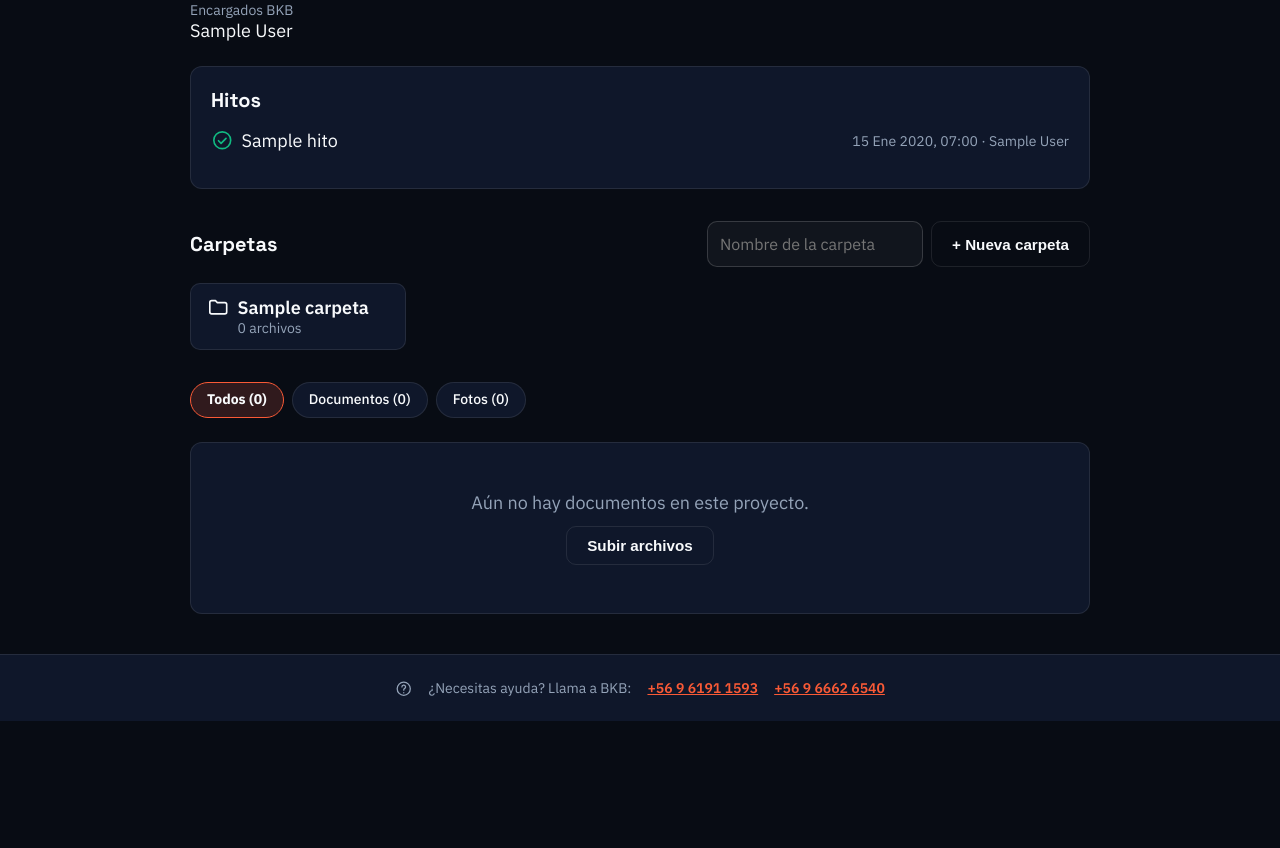
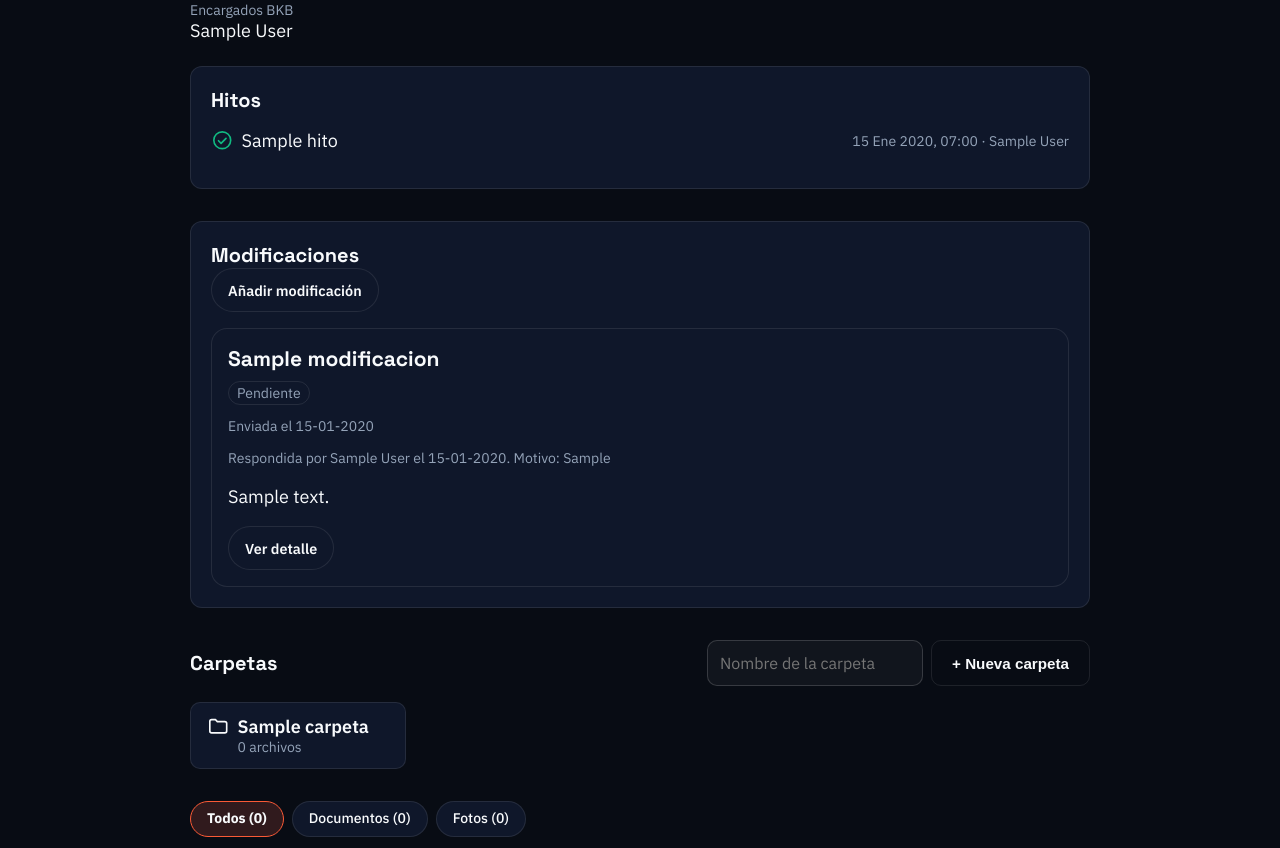
Before and after one commit to blindjamin/BKB, a Django app: page /proyectos/00000000-0000-0000-0000-000000000001/ in a window 1280 px wide. Shown: the part 461-1309 px from the top of the page. Before the commit the page ends 1182 px from the top, so only its background shows below. Run offline with Django 5.2, Linux system fonts and the light colour scheme; a user stored in the database is signed in; tables that the repository leaves empty hold one stand-in row (values such as "Sample post"); parts of the project's set-up code (start-up, migrations or seed data) failed here and were passed over.

Commit message:
feat(portal): sección Modificaciones en el panel del proyecto (T20)
Co-Authored-By: Claude Opus 5.5 <noreply@anthropic.com>

```diff
--- a/apps/portal/documentos/views.py
+++ b/apps/portal/documentos/views.py
@@ -3,7 +3,7 @@ import uuid
 from django.conf import settings
 from django.contrib import messages
 from django.db import transaction
-from django.db.models import Count, Max, Q
+from django.db.models import Count, Max, Prefetch, Q
 from django.core.exceptions import PermissionDenied
 from django.http import HttpResponseBadRequest, Http404
 from django.shortcuts import render, get_object_or_404, redirect
@@ -24,13 +24,17 @@ from .permisos import (
     puede_gestionar_estructura,
     archivos_visibles,
     archivos_visibles_para,
+    firmar_enlace,
+    modificaciones_visibles,
     puede_subir,
     puede_borrar,
     puede_editar_proyecto,
     puede_responder_cliente,
     ve_archivos,
 )
-from .models import Carpeta, DescargaLog, Empresa, EstadoArchivo, EstadoProyecto, Proyecto, RechazoRevision
+from .models import (
+    Archivo, Carpeta, DescargaLog, Empresa, EstadoArchivo, EstadoModificacion, EstadoProyecto, Proyecto,
+    RechazoRevision)
 from .storage import url_descarga
 from .subidas import EXTENSIONES_PERMITIDAS
 
@@ -209,6 +213,16 @@ def _hitos_con_actual(proyecto):
     return hitos
 
 
+def _modificaciones(usuario, proyecto):  # M8
+    ms = list(modificaciones_visibles(usuario).filter(proyecto=proyecto).select_related('respondida_por')
+              .prefetch_related(Prefetch('adjuntos', queryset=Archivo.objects.filter(
+                  estado=EstadoArchivo.DISPONIBLE, eliminado_en__isnull=True), to_attr='adjuntos_visibles')))
+    responde = puede_responder_cliente(usuario, proyecto)
+    for m in ms:
+        m.enlace = firmar_enlace(m, usuario) if responde and m.estado == EstadoModificacion.PENDIENTE else None  # M5
+    return ms
+
+
 @login_required
 def detalle_proyecto(request, pk):
     proyecto = get_object_or_404(proyectos_visibles(request.user), pk=pk)
@@ -218,6 +232,7 @@ def detalle_proyecto(request, pk):
             'hitos': _hitos_con_actual(proyecto),
             'revision': proyecto.revision_por_responder() if puede_responder_cliente(request.user, proyecto) else None,
             'rechazos': proyecto.rechazos_revision.select_related('usuario'),
+            'modificaciones': _modificaciones(request.user, proyecto),
         })
 
     carpeta_activa = None
@@ -271,6 +286,7 @@ def detalle_proyecto(request, pk):
         'max_upload_mb': settings.MAX_UPLOAD_MB,
         'extensiones': sorted(EXTENSIONES_PERMITIDAS),
         'puede_gestionar': puede_gestionar_estructura(request.user),
+        'modificaciones': _modificaciones(request.user, proyecto),
     }
     return render(request, 'archivos.html', context)
 
--- a/apps/portal/static/portal.css
+++ b/apps/portal/static/portal.css
@@ -2493,3 +2493,29 @@ a[href^="mailto:"] {
     color: var(--accent-text);
     text-underline-offset: 3px;
 }
+
+/* Modificaciones del proyecto (M8) */
+.modificaciones-lista {
+    display: grid;
+    gap: var(--space-4);
+    margin-top: var(--space-4);
+}
+
+.modificacion {
+    padding: var(--space-4);
+    background-color: var(--card-bg);
+    border: 1px solid var(--card-border);
+    border-radius: var(--bkb-radius-card, 16px);
+    color: var(--text-main);
+}
+
+.modificacion h3 {
+    margin: 0 0 var(--space-2);
+}
+
+.modificacion-adjuntos {
+    display: flex;
+    flex-wrap: wrap;
+    gap: var(--space-2);
+    margin-bottom: var(--space-3, 12px);
+}
--- a/apps/portal/templates/archivos.html
+++ b/apps/portal/templates/archivos.html
@@ -88,6 +88,10 @@
         </div>
     </section>
 
+    {% if not carpeta_activa %}
+    {% include "includes/modificaciones.html" %}
+    {% endif %}
+
     <section class="carpetas">
         {% if carpeta_activa %}
             <div class="carpeta-activa-acciones">
--- a/apps/portal/templates/avance.html
+++ b/apps/portal/templates/avance.html
@@ -71,9 +71,6 @@
     </section>
     {% endif %}
 
-    <section class="hitos" id="modificaciones">
-        <h2 class="seccion-title">Modificaciones</h2>
-        <p class="view-subtitle">No hay modificaciones por ahora.</p>
-    </section>
+    {% include "includes/modificaciones.html" %}
 </div>
 {% endblock %}
--- /dev/null
+++ b/apps/portal/templates/includes/modificaciones.html
@@ -0,0 +1,36 @@
+<section class="hitos" id="modificaciones">
+    <h2 class="seccion-title">Modificaciones</h2>
+    {% if puede_editar %}
+    <a href="{% url 'documentos:crear_modificacion' proyecto.pk %}" class="btn-link">Añadir modificación</a>
+    {% endif %}
+    <div class="modificaciones-lista">
+        {% for m in modificaciones %}
+        <article class="modificacion">
+            <h3>{{ m.titulo }}</h3>
+            <span class="pastilla">{% if m.enviada_en %}{{ m.get_estado_display }}{% else %}Borrador{% endif %}</span>
+            {% if m.enviada_en %}<p class="hito-detalle">Enviada el {{ m.enviada_en|date:"d-m-Y" }}</p>{% endif %}
+            {% if m.respondida_en %}
+            <p class="hito-detalle">Respondida por {{ m.respondida_por.nombre|default:m.respondida_por.email }} el {{ m.respondida_en|date:"d-m-Y" }}{% if m.motivo_rechazo %}. Motivo: {{ m.motivo_rechazo }}{% endif %}</p>
+            {% endif %}
+            <p>{{ m.descripcion|linebreaksbr }}</p>
+            {% if m.adjuntos_visibles %}
+            <div class="modificacion-adjuntos">
+                {% for a in m.adjuntos_visibles %}
+                <a href="{% url 'documentos:descargar_archivo' a.pk %}" class="btn-link">{{ a.nombre_original }}</a>
+                {% endfor %}
+            </div>
+            {% endif %}
+            <div class="hitos-acciones">
+                {% if m.enlace %}
+                <a href="{% url 'documentos:responder_modificacion' m.enlace %}" class="btn-primary">Responder</a>
+                {% endif %}
+                {% if puede_editar %}
+                <a href="{% url 'documentos:detalle_modificacion' m.pk %}" class="btn-link">Ver detalle</a>
+                {% endif %}
+            </div>
+        </article>
+        {% empty %}
+        <p class="view-subtitle">No hay modificaciones por ahora.</p>
+        {% endfor %}
+    </div>
+</section>
```
Also changed, not shown: apps/portal/documentos/tests/test_csp_contrato.py (+22 -1 lines), apps/portal/documentos/tests/test_modificaciones.py (+58 -0 lines), tasks/avance-todo.md (+2 -2 lines).
